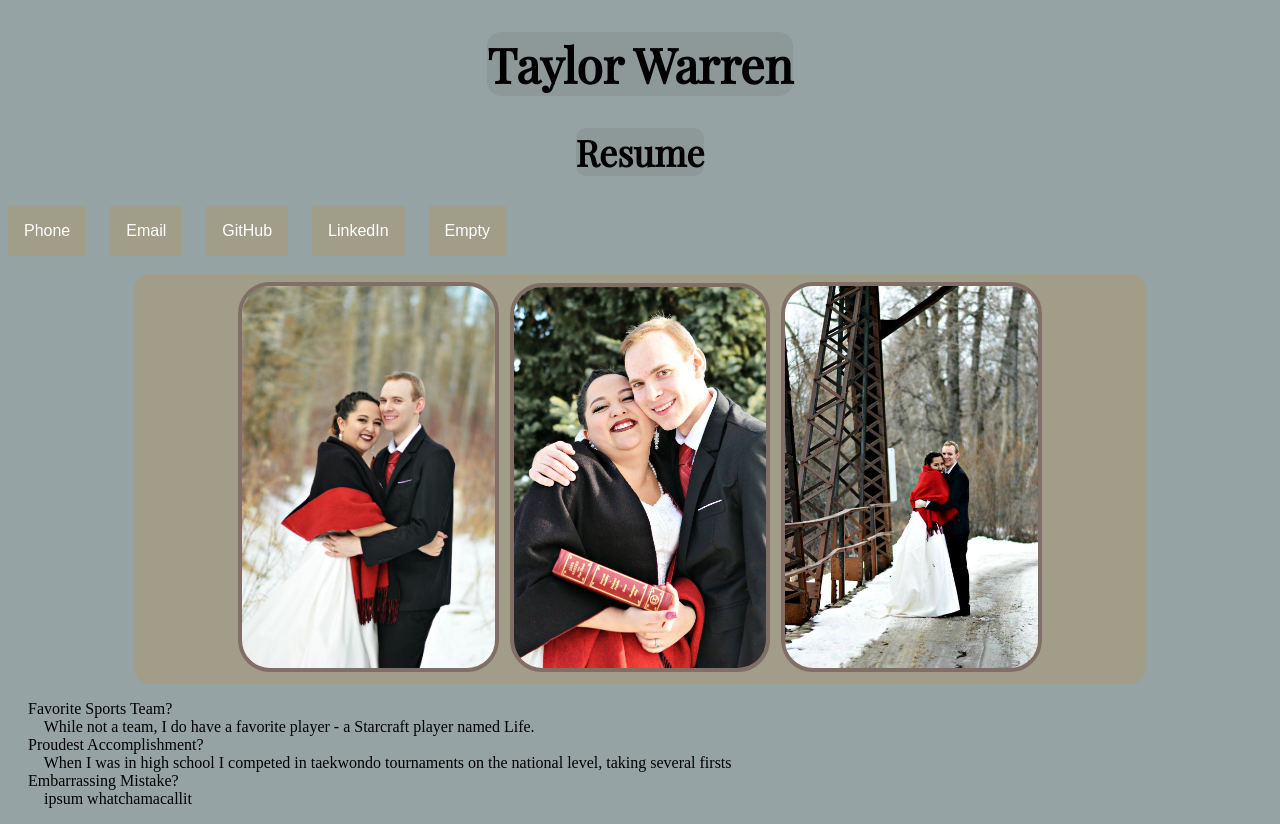
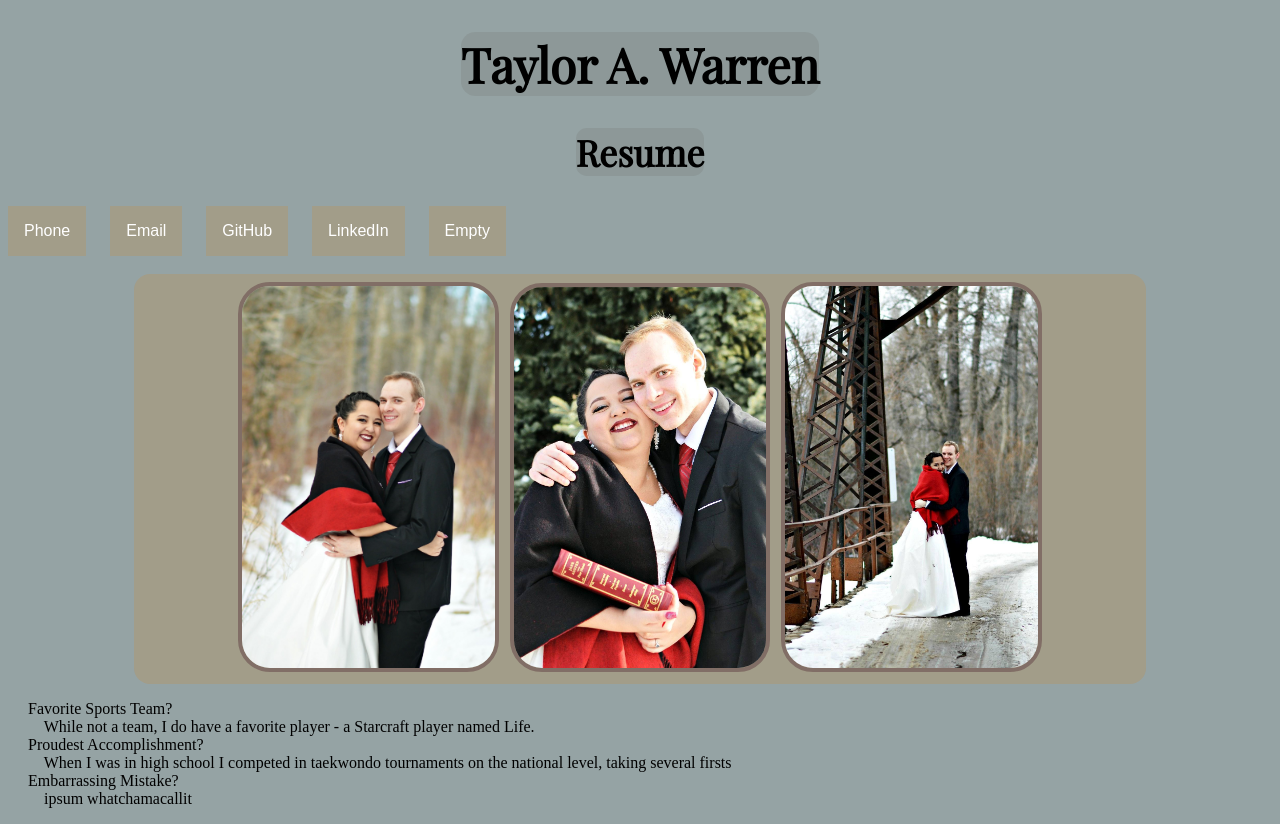
Before and after one commit to TaylorAWarren/starter_resume, a plain HTML site: page index.html in a window 1280 px wide. Drawn offline with nearby package versions, Linux system fonts and the light colour scheme.

Commit message:
changed h1

```diff
--- a/index.html
+++ b/index.html
@@ -11,7 +11,7 @@
   <body>
     <div id="topOfPage">
       <div id="header">
-        <h1><span> Taylor Warren </span></h1>
+        <h1><span> Taylor A. Warren </span></h1>
         <h2><span> Resume </span></h2>
       </div>
       <div id="topRight"></div>
```
